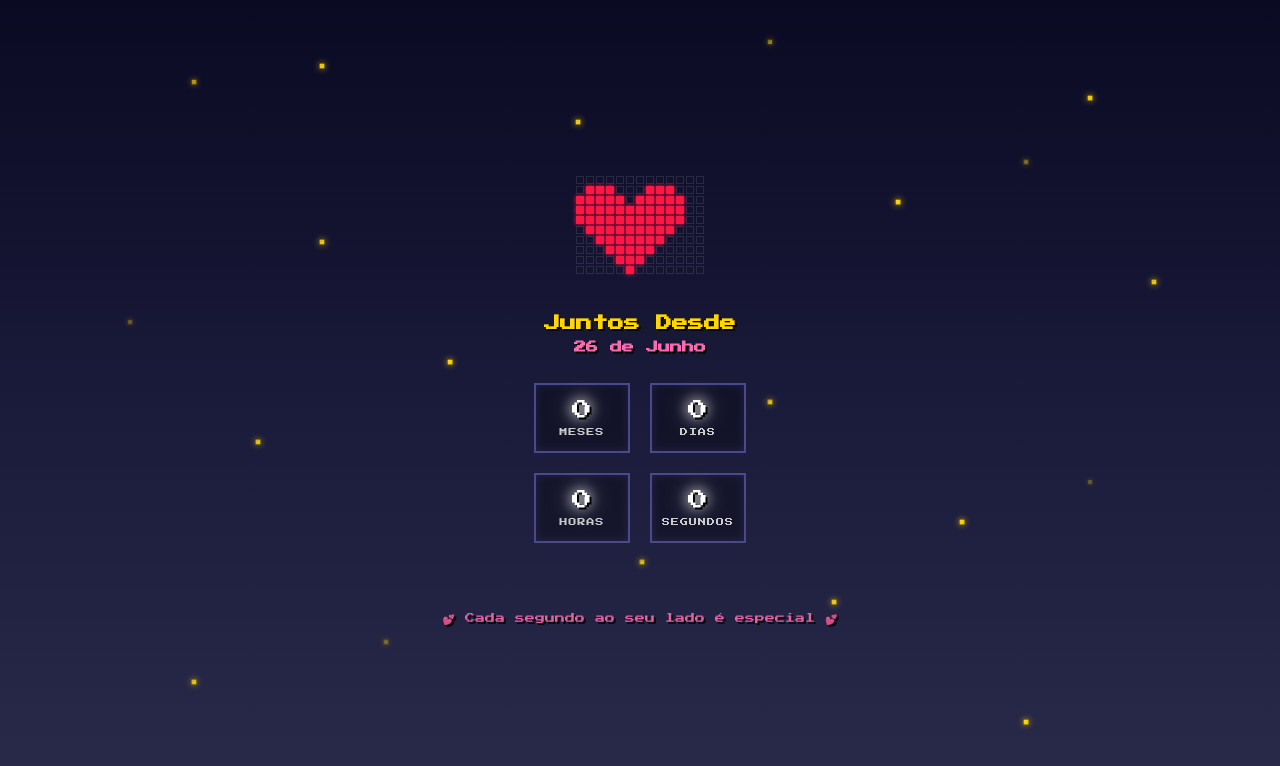
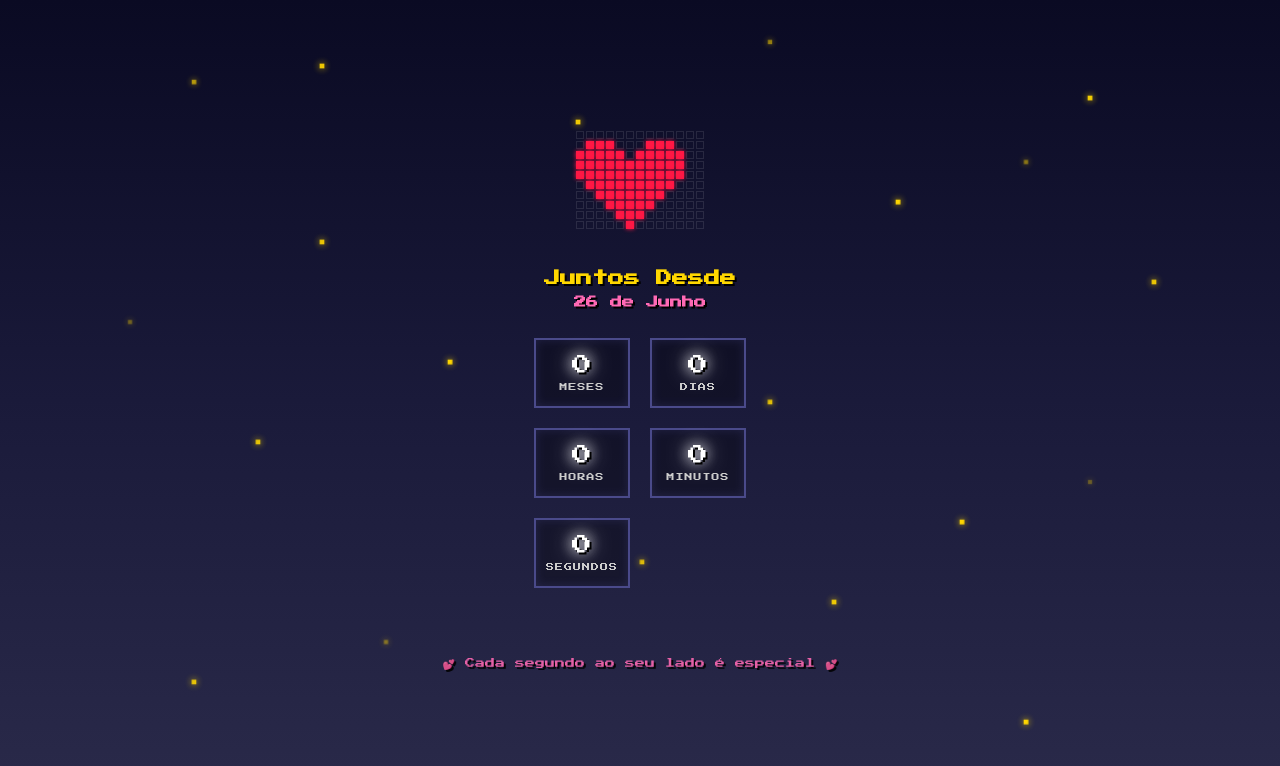
Before and after one commit to aglomera/rebeca, a plain HTML site: page index.html in a window 1280 px wide. Drawn offline with Linux system fonts and the light colour scheme.

Commit message:
Update index.html

```diff
--- a/index.html
+++ b/index.html
@@ -87,6 +87,10 @@
                     <div class="time-label">Horas</div>
                 </div>
                 <div class="time-unit">
+                    <div class="time-value" id="minutes">0</div>
+                    <div class="time-label">Minutos</div>
+                </div>
+                <div class="time-unit">
                     <div class="time-value" id="seconds">0</div>
                     <div class="time-label">Segundos</div>
                 </div>
```
